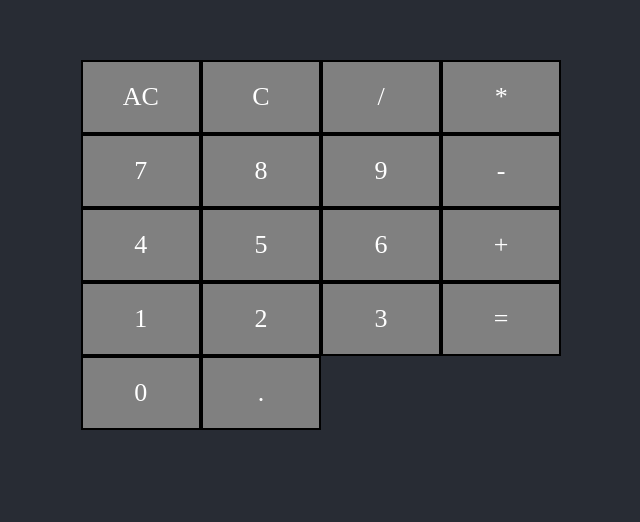
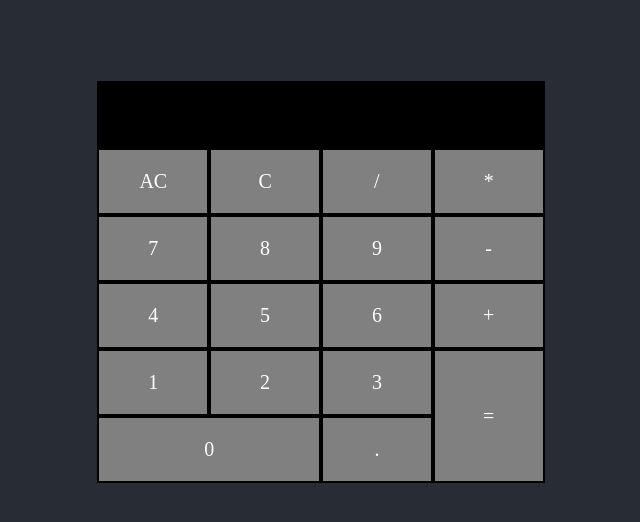
Before and after one commit to didi-devs/javascript-calculator-fcc, a React (Create React App) app: page / in a window 1280 px wide. Shown: the part 118-640 px from the top of the page, without its empty margins (319-959 px from the left). Built offline with nearby package versions, Linux system fonts and the light colour scheme.

Commit message:
display area fix

```diff
--- a/src/App.css
+++ b/src/App.css
@@ -39,4 +39,21 @@
   color: white;
   border: 2px solid black;
   cursor: pointer;
+  font-size: 20px;
 }
+
+.dis{
+  grid-area: dis;
+  background-color: black;
+  text-align:right;
+  font-size: 20px;
+}
+
+.zero {
+  grid-area: zero;
+}
+
+.equal {
+  grid-area: equal;
+
+}
--- a/src/App.js
+++ b/src/App.js
@@ -5,6 +5,7 @@ function App() {
   return (
     <div className="container">
       <div className="grid">
+        <div className="dis"></div>
         <div className="padButton AC">AC</div>
         <div className="padButton C">C</div>
         <div className="padButton div">/</div>
@@ -20,10 +21,11 @@ function App() {
         <div className="padButton one">1</div>
         <div className="padButton two">2</div>
         <div className="padButton three">3</div>
-        <div className="padButton equals">=</div>
+        <div className="padButton equal">=</div>
         <div className="padButton zero">0</div>
         <div className="padButton dot">.</div>
-      </div>
+
+        </div>
     </div>
   );
 }
```
